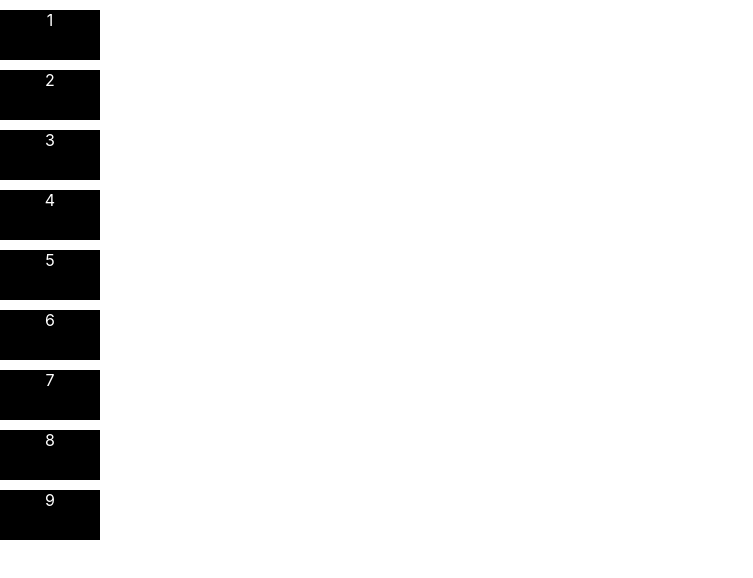
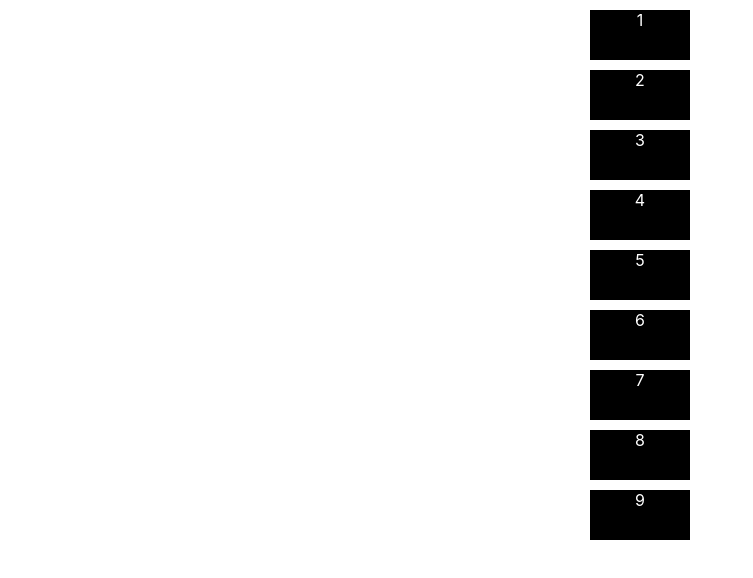
Before and after one commit to B4R05/react-animated-lists, a React (Create React App) app: page / in a window 1280 px wide. Shown: the top 578 px of the page, without its empty margins (0-753 px from the left). Built offline with nearby package versions, Linux system fonts and the light colour scheme.

Commit message:
Change names

```diff
--- a/src/App.js
+++ b/src/App.js
@@ -25,7 +25,7 @@ const App = () => {
       {/* user provides their own array from props  */}
       {array.map((item, index) => {
         return (
-          <Item key={item} leftToRight={true} margin={index * 10} time={index}>
+          <Item key={item} fromRight={true} translate={index * 10} time={index}>
             {item}
           </Item>
         );
@@ -36,10 +36,10 @@ const App = () => {
 
 const move = (cssProperty, pixelValue) => keyframes`
     0% {
-        ${cssProperty} : ${pixelValue}px;
+        ${cssProperty} : translateX(${pixelValue}px);
     }
     100% {
-        ${cssProperty} : 0px;
+        ${cssProperty} :  translateX(0px);
     }
 `;
 
@@ -50,10 +50,9 @@ const Item = styled.div`
   color: white;
   margin: 10px auto;
   ${props =>
-    props.leftToRight &&
+    props.fromRight &&
     css`
-      margin-left: 0px;
-      animation: ${move("margin-left", props.margin)} 0.2s linear;
+      animation: ${move("transform", props.translate)} 0.5s linear;
     `};
 `;
 
```
